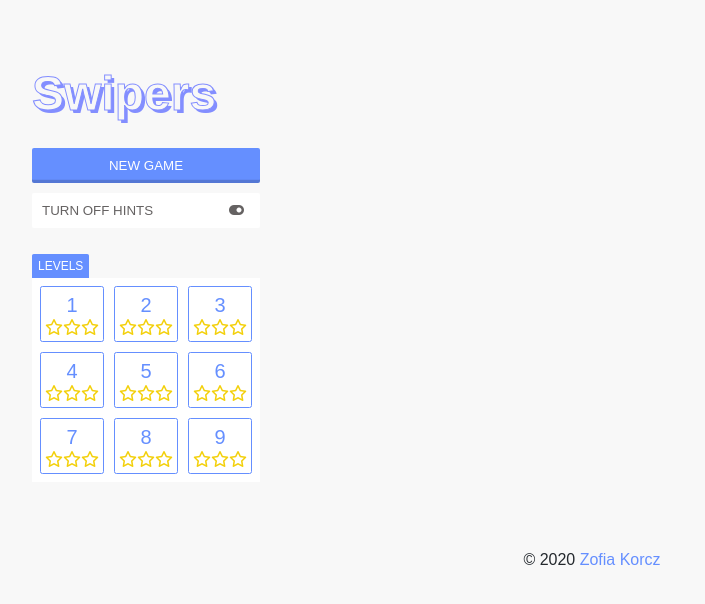
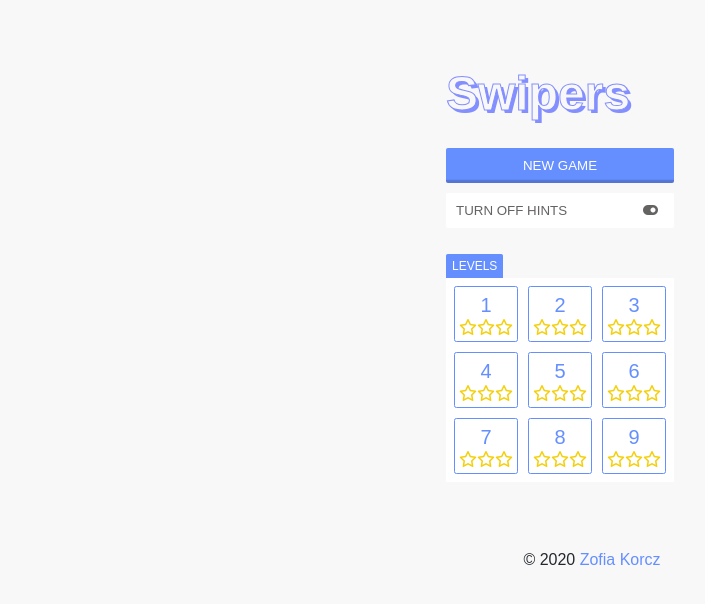
Before and after one commit to Calanthe/swipers, a React (Create React App) app: page / in a window 1280 px wide. Shown: the top 604 px of the page, without its empty margins (48-753 px from the left). Built offline with nearby package versions, Linux system fonts and the light colour scheme.

Commit message:
overlays positions are fixed

```diff
--- a/src/index.scss
+++ b/src/index.scss
@@ -136,6 +136,7 @@ $secondary-font-color: #658fff;
 $tertiary-font-color: #3369ff;
 $primary-star-color: #f3d00b;
 
+$game-width: 372px;
 $tile-size: 45px;
 $grid-row-cells: 7;
 $grid-spacing: 4;
@@ -151,7 +152,7 @@ $tile-bg-wall: #656262;
 
 $transition-speed: 200ms;
 $overlay-transition-delay: 400ms;
-$menu-overlay-transition-delay: 100ms;
+$menu-overlay-wrapper-transition-delay: 100ms;
 $score-transition-speed: 1s;
 
 @keyframes fade-out {
@@ -224,7 +225,7 @@ $score-transition-speed: 1s;
 	}
 }
 
-@keyframes menu-overlay-fade-in {
+@keyframes menu-overlay-wrapper-fade-in {
 	0% {
 		opacity: 0;
 		z-index: 0;
@@ -251,7 +252,7 @@ p {
 }
 
 .app {
-	width: 372px;
+	width: $game-width;
 	margin: 0 auto;
 
 	.header {
@@ -528,8 +529,9 @@ p {
 		background-color: $secondary-bg-color;
 		position: absolute;
 		border-radius: 5px;
-		top: 30%;
-		left: 12%;
+		top: 27%;
+		left: 50%;
+		margin-left: -140px;
 		opacity: 0;
 		z-index: 0;
 		font-family: sans-serif;
@@ -638,24 +640,29 @@ p {
     	grid-template-columns: [col] 180px [col] 180px;
 	}
 
-	.menu-overlay {
+	.menu-overlay-wrapper {
 		display: none;
 		box-sizing: border-box;
 		width: 100%;
 		height: 100%;
-		padding: 70px 40px;
-		background-color: $secondary-bg-color;
 		position: absolute;
 		top: 0;
 		left: 0;
 		opacity: 0;
 		z-index: 0;
-		font-family: sans-serif;
 
 		&.visible {
-			animation: $transition-speed menu-overlay-fade-in
-				$menu-overlay-transition-delay forwards;
+			animation: $transition-speed menu-overlay-wrapper-fade-in
+				$menu-overlay-wrapper-transition-delay forwards;
 			display: block;
+		}
+
+		.menu-overlay {
+			width: $game-width;
+			margin: 0 auto;
+			padding: 70px 40px;
+			background-color: $secondary-bg-color;
+			font-family: sans-serif;
 		}
 
 		.logo {
--- a/src/js/components/HintsOverlay.tsx
+++ b/src/js/components/HintsOverlay.tsx
@@ -40,7 +40,7 @@ const HintsOverlay: React.FunctionComponent<Props> = ({
 				</div>
 				<div className="buttons-wrapper">
 					<button className="button" onClick={onClose}>
-                        OK!
+						OK!
 					</button>
 				</div>
 			</div>
--- a/src/js/components/MenuOverlay.tsx
+++ b/src/js/components/MenuOverlay.tsx
@@ -35,12 +35,13 @@ const MenuOverlay: React.FunctionComponent<Props> = ({
     onSetLevel,
     onToggleHints
 }) => {
-	const menuOverlayClass = classNames("menu-overlay", {
+	const menuOverlayClass = classNames("menu-overlay-wrapper", {
 			visible: isMenuVisible,
 		});
 
 	return (
         <div className={menuOverlayClass}>
+            <div className="menu-overlay">
                 <h1 className="logo">Swipers</h1>
                 <div className="content-wrapper">
                     {level > 0 || moves > 0 ? (
@@ -81,6 +82,7 @@ const MenuOverlay: React.FunctionComponent<Props> = ({
                     </a>
                 </p>
             </div>
+        </div>
 	);
 };
 
```
Lines whose indentation alone changed are shown as unchanged.
